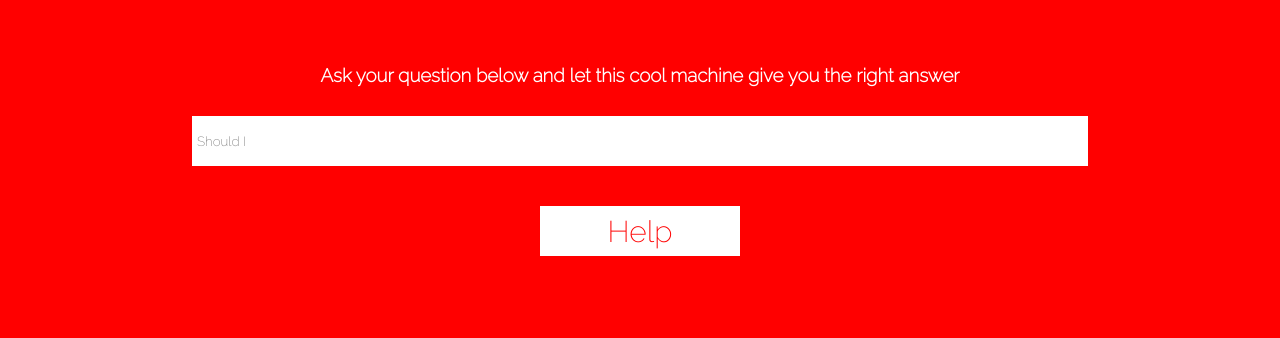
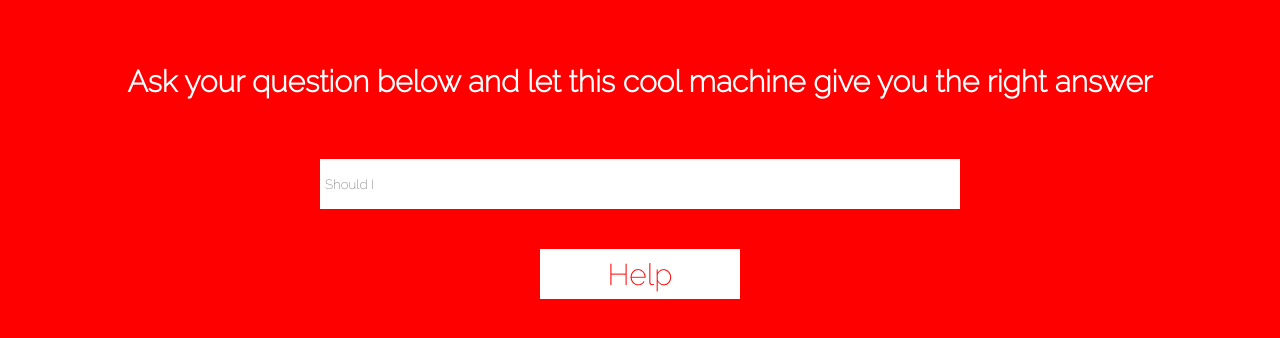
Before and after one commit to mikaelaalu/should-i, a React (Create React App) app in the folder should-i/: page / in a window 1280 px wide. Shown: the top 338 px of the page. Built offline with nearby package versions, Linux system fonts and the light colour scheme.

Commit message:
update css

```diff
--- a/should-i/src/App.css
+++ b/should-i/src/App.css
@@ -18,7 +18,8 @@ section {
   padding: 5%;
 }
 .title {
-  margin-bottom: 30px;
+  margin-bottom: 60px;
+  font-size: 25px;
 }
 
 .inputField {
@@ -37,7 +38,8 @@ section {
   background-color: white;
   color: red;
   font-size: 30px;
-  margin-bottom: 30px;
+  margin-bottom: 50px;
+  cursor: pointer;
 }
 
 .questionContainer {
@@ -47,10 +49,22 @@ section {
 }
 
 .question {
-  font-size: 18px;
+  font-size: 40px;
+  font-weight: bold;
+  margin-bottom: 10px;
 }
 
 .answer {
   color: black;
-  font-size: 50px;
+  font-size: 100px;
+  font-weight: bold;
 }
+
+@media (min-width: 768px) {
+  .title {
+    font-size: 30px;
+  }
+  .inputField {
+    width: 50vw;
+  }
+}
```
